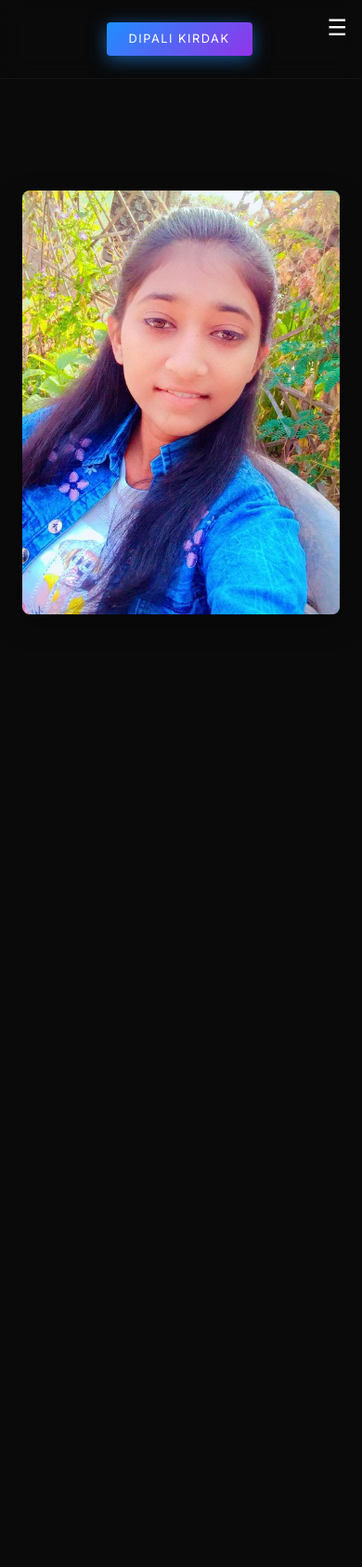
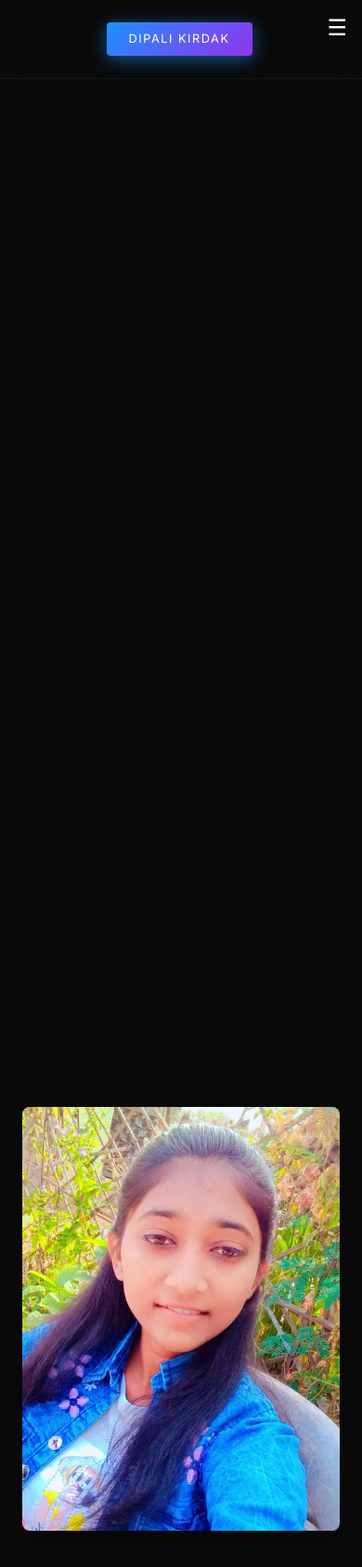
Before and after one commit to DKirdak25/Portfolio, a Django app: page /about/ in a window 390 px wide. Shown: the top 1686 px of the page at 93% size. Run offline with Django 5.2, Linux system fonts and the light colour scheme.

Commit message:
rewrite css

```diff
--- a/static/css/about.css
+++ b/static/css/about.css
@@ -1,14 +1,12 @@
-
 /* Main container */
 .container {
   max-width: 1400px;
   margin: 0 auto;
-      padding: 0 3rem;
+  padding: 80px 3rem 3rem; /* Added top padding to account for fixed header */
   min-height: 100vh;
   display: grid;
   grid-template-columns: 1.2fr 1fr;
-      align-items: start;
-      justify-content: space-between;
+  align-items: center; /* Changed from 'start' to 'center' for better alignment */
   gap: 4rem;
 }
 
@@ -17,20 +15,22 @@
   display: flex;
   justify-content: center;
   align-items: center;
+  opacity: 0; /* Added initial opacity for animation */
   animation: fadeInLeft 1s ease forwards;
   animation-delay: 0.2s;
 }
 
-
 .profile-container {
   position: relative;
+  width: 100%; /* Added for proper sizing */
+  max-width: 400px; /* Constrain maximum width */
 }
 
 .profile-image {
   width: 100%;
   max-width: 400px;
   aspect-ratio: 3/4;
-      background: none; /* 🧹 removes the colored background */
+  background: none;
   border-radius: 8px;
   overflow: hidden;
   position: relative;
@@ -83,8 +83,14 @@
 }
 
 @keyframes dotPulse {
-      0%, 100% { opacity: 0.3; transform: scale(1); }
-      50% { opacity: 1; transform: scale(1.2); }
+  0%, 100% {
+    opacity: 0.3;
+    transform: scale(1);
+  }
+  50% {
+    opacity: 1;
+    transform: scale(1.2);
+  }
 }
 
 /* Right content section */
@@ -92,6 +98,7 @@
   opacity: 0;
   animation: fadeInRight 1s ease forwards;
   animation-delay: 0.4s;
+  width: 100%; /* Ensures content takes full width of grid column */
 }
 
 /* Add the missing keyframes */
@@ -231,10 +238,11 @@
   transform: translateY(-2px);
   box-shadow: 0 5px 15px rgba(30, 144, 255, 0.3);
 }
+
 /* Responsive */
 @media (max-width: 1024px) {
   .container {
-        padding: 120px 2rem 2rem;
+    padding: 100px 2rem 2rem;
     gap: 3rem;
   }
 
@@ -246,8 +254,12 @@
 @media (max-width: 768px) {
   .container {
     grid-template-columns: 1fr;
-        padding: 120px 1.5rem 1.5rem;
+    padding: 100px 1.5rem 2rem;
     gap: 3rem;
+  }
+
+  .profile-container {
+    margin: 0 auto;
   }
 
   .profile-image {
@@ -257,4 +269,17 @@
   .dot-grid {
     display: none;
   }
+
+  .content-section {
+    text-align: center;
   }
+
+  .neon-line {
+    margin-left: auto;
+    margin-right: auto;
+  }
+
+  .skills-tags {
+    justify-content: center;
+  }
+}
```
Lines whose indentation alone changed are shown as unchanged.
